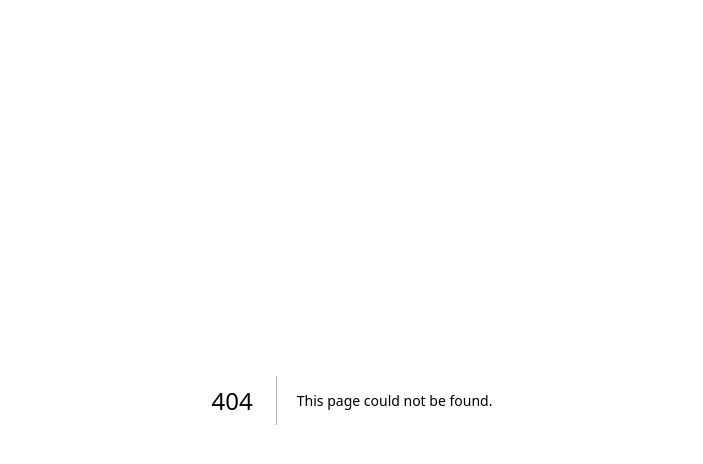
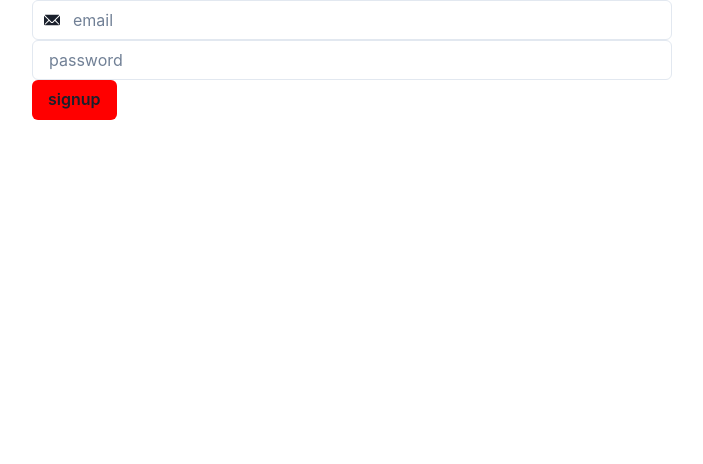
Before and after one commit to jimlim14/snakery, a Next.js app: page /signup in a window 1280 px wide. Before the commit this address had no page. Shown: the top 464 px of the page, without its empty margins (288-991 px from the left). Built offline with nearby package versions, Linux system fonts and the light colour scheme.

Commit message:
added signup page

```diff
--- /dev/null
+++ b/components/authForm.tsx
@@ -0,0 +1,65 @@
+import { EmailIcon } from '@chakra-ui/icons';
+import {
+	Flex,
+	Box,
+	Input,
+	Button,
+	InputGroup,
+	InputLeftElement,
+} from '@chakra-ui/react';
+import { useRouter } from 'next/router';
+import { FC, useState } from 'react';
+import { auth } from '../lib/mutations';
+
+const AuthForm: FC<{mode: 'signin' | 'signup'}> = ({mode}) => {
+	const [email, setEmail] = useState('');
+	const [password, setPassword] = useState('');
+	const [isLoading, setIsLoading] = useState(false);
+  const router = useRouter();
+
+	function handleEmailChange(e: React.ChangeEvent<HTMLInputElement>) {
+		setEmail(e.target.value);
+	}
+
+	function handlePasswordChange(e: React.ChangeEvent<HTMLInputElement>) {
+		setPassword(e.target.value);
+	}
+
+	async function handleSubmit(e: React.FormEvent<HTMLFormElement>) {
+		e.preventDefault();
+		setIsLoading(true);
+
+		const user = await auth(mode, {email, password});
+    setIsLoading(false);
+    router.push('/');
+	}
+
+	return (
+		<Flex justify={'center'}>
+			<Box width='50%'>
+				<form onSubmit={handleSubmit}>
+					<InputGroup>
+						<InputLeftElement>
+							<EmailIcon />
+						</InputLeftElement>
+						<Input
+							placeholder='email'
+							type='email'
+							onChange={handleEmailChange}
+						/>
+					</InputGroup>
+					<Input
+						placeholder='password'
+						type='password'
+						onChange={handlePasswordChange}
+					/>
+					<Button type='submit' bg={'red'} isLoading={isLoading}>
+						signup
+					</Button>
+				</form>
+			</Box>
+		</Flex>
+	);
+}
+
+export default AuthForm;
--- a/package.json
+++ b/package.json
@@ -9,6 +9,7 @@
     "lint": "next lint"
   },
   "dependencies": {
+    "@chakra-ui/icons": "^2.0.12",
     "@chakra-ui/react": "^2.4.1",
     "@emotion/react": "^11.10.5",
     "@emotion/styled": "^11.10.5",
@@ -22,6 +23,7 @@
     "next": "13.0.4",
     "react": "18.2.0",
     "react-dom": "18.2.0",
+    "swr": "^1.3.0",
     "typescript": "4.9.3"
   },
   "devDependencies": {
--- /dev/null
+++ b/pages/signup.tsx
@@ -0,0 +1,5 @@
+import AuthForm from "../components/authForm";
+
+export default function Signup () {
+  return <AuthForm mode='signup'/>
+}
```
Also changed, not shown: 1 other file (tests, documents, lock files or other folders).
